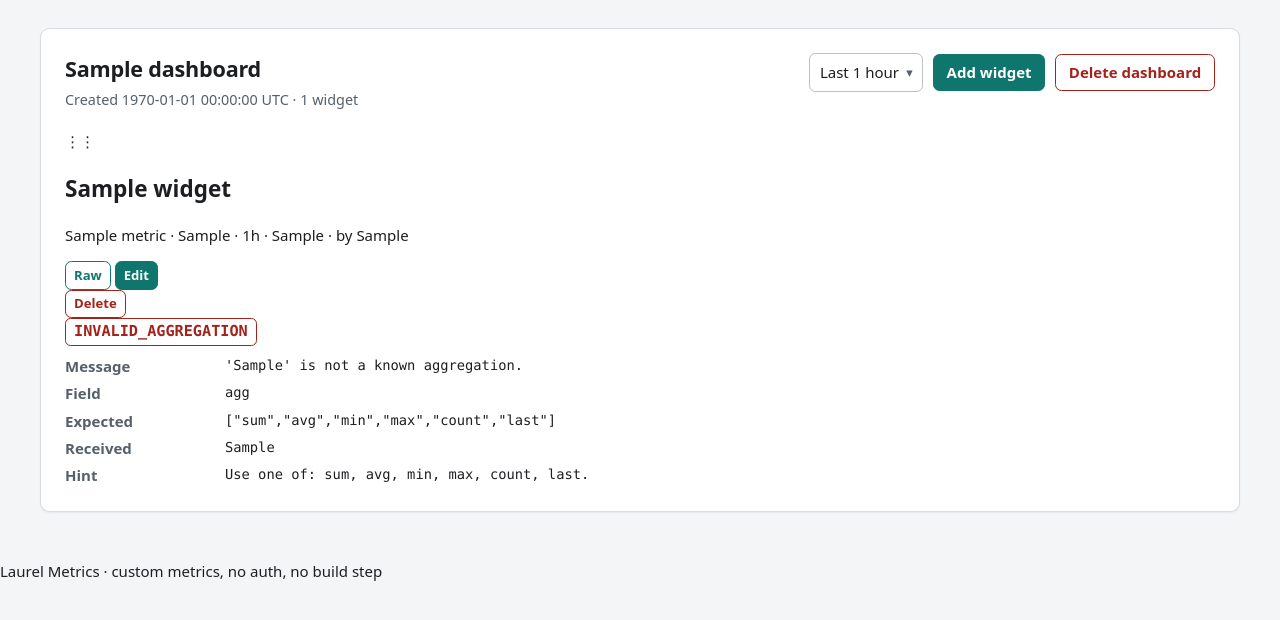
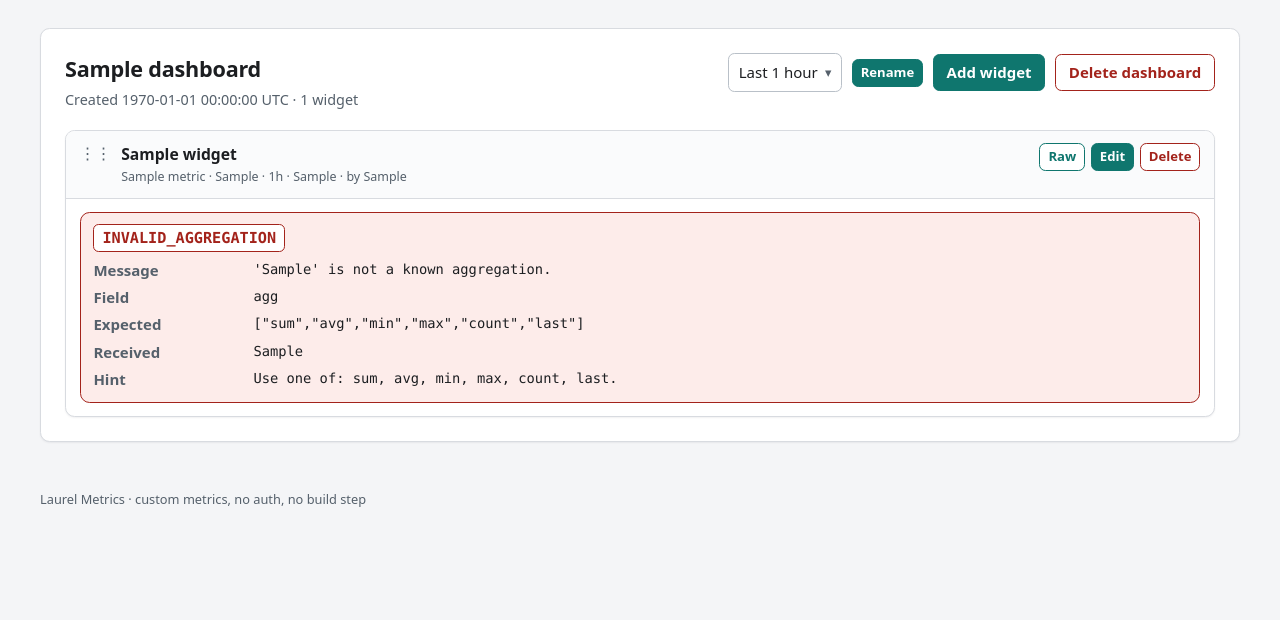
Before and after one commit to laurel-applications/laurel_custom-metrics-system, a Flask app: page /dashboards/1 in a window 1280 px wide. Shown: the part 56-676 px from the top of the page. Run offline with Flask 3, Linux system fonts and the light colour scheme; tables that the repository leaves empty hold one stand-in row (values such as "Sample post").

Commit message:
feat(web): allow renaming a dashboard
The name of a dashboard could only be set when it was created, so a name
that was mistyped or that no longer describes the dashboard had to be
lived with. The dashboard page now offers a rename form next to the
other actions, and the route validates the new name with the helper the
create form already uses, so a rename can never store a name the create
form would have rejected.

The form works without JavaScript: the page is server rendered and a
rejected name comes back with the standard error block.

```diff
--- a/app/static/style.css
+++ b/app/static/style.css
@@ -524,3 +524,206 @@ textarea:focus {
   background: var(--accent-soft);
   color: var(--accent);
 }
+
+/* ---------------------------------------------------------- dashboard rename */
+
+.dashboard-rename {
+  position: relative;
+}
+
+.dashboard-rename > summary {
+  list-style: none;
+  cursor: pointer;
+}
+
+.dashboard-rename > summary::-webkit-details-marker {
+  display: none;
+}
+
+.rename-form {
+  position: absolute;
+  z-index: 20;
+  top: calc(100% + 0.35rem);
+  right: 0;
+  width: 18rem;
+  display: flex;
+  flex-direction: column;
+  gap: 0.5rem;
+  padding: 0.75rem;
+  background: var(--surface);
+  border: 1px solid var(--border);
+  border-radius: var(--radius);
+  box-shadow: var(--shadow);
+}
+
+/* ----------------------------------------------------------- widget grid */
+
+.widget-grid {
+  display: grid;
+  grid-template-columns: repeat(auto-fit, minmax(22rem, 1fr));
+  gap: 1rem;
+}
+
+.widget {
+  background: var(--surface);
+  border: 1px solid var(--border);
+  border-radius: var(--radius);
+  box-shadow: var(--shadow);
+  display: flex;
+  flex-direction: column;
+  overflow: hidden;
+}
+
+.widget.sortable-ghost {
+  opacity: 0.45;
+}
+
+.widget.sortable-chosen {
+  box-shadow: 0 0 0 2px var(--accent);
+}
+
+.widget-head {
+  display: flex;
+  align-items: flex-start;
+  gap: 0.6rem;
+  padding: 0.7rem 0.85rem;
+  border-bottom: 1px solid var(--border);
+  background: var(--surface-alt);
+}
+
+.widget-handle {
+  cursor: grab;
+  color: var(--text-muted);
+  font-size: 1rem;
+  line-height: 1.2;
+  user-select: none;
+  padding-top: 0.1rem;
+}
+
+.widget-titles {
+  flex: 1 1 auto;
+  min-width: 0;
+}
+
+.widget-title {
+  margin: 0;
+  font-size: 0.98rem;
+  overflow-wrap: anywhere;
+}
+
+.widget-meta {
+  margin: 0.1rem 0 0;
+  color: var(--text-muted);
+  font-size: 0.78rem;
+  overflow-wrap: anywhere;
+}
+
+.widget-actions {
+  display: flex;
+  align-items: center;
+  gap: 0.35rem;
+}
+
+.widget-actions form {
+  margin: 0;
+}
+
+.widget-body {
+  padding: 0.85rem;
+  min-height: 8rem;
+}
+
+.widget-placeholder {
+  margin: 0;
+  color: var(--text-muted);
+  font-size: 0.85rem;
+}
+
+/* The canvas is sized by Chart.js from its parent, so the parent needs a
+   fixed height. */
+.chart-box {
+  position: relative;
+  height: 16rem;
+  width: 100%;
+}
+
+.widget-error {
+  border: 1px solid var(--danger);
+  background: var(--danger-soft);
+  border-radius: var(--radius);
+  padding: 0.7rem 0.8rem;
+  margin: 0;
+}
+
+.widget-error .error-code {
+  margin-bottom: 0.4rem;
+}
+
+.widget-table {
+  width: 100%;
+  border-collapse: collapse;
+  font-size: 0.82rem;
+}
+
+.widget-table th,
+.widget-table td {
+  text-align: left;
+  padding: 0.3rem 0.45rem;
+  border-bottom: 1px solid var(--border);
+  font-variant-numeric: tabular-nums;
+}
+
+.widget-table th {
+  color: var(--text-muted);
+  font-size: 0.72rem;
+  text-transform: uppercase;
+  letter-spacing: 0.04em;
+}
+
+.stat {
+  display: flex;
+  align-items: baseline;
+  gap: 0.4rem;
+  padding: 1.5rem 0.5rem;
+  justify-content: center;
+}
+
+.stat-value {
+  font-size: 2.6rem;
+  font-weight: 700;
+  line-height: 1.1;
+  font-variant-numeric: tabular-nums;
+}
+
+.stat-unit {
+  color: var(--text-muted);
+  font-size: 1rem;
+}
+
+.stat-caption {
+  text-align: center;
+  color: var(--text-muted);
+  font-size: 0.82rem;
+  margin: 0 0 0.75rem;
+}
+
+.grid-status {
+  margin: 0 0 0.75rem;
+  font-size: 0.85rem;
+  color: var(--text-muted);
+}
+
+.grid-status.is-error {
+  color: var(--danger);
+  font-weight: 600;
+}
+
+/* ---------------------------------------------------------------- footer */
+
+.footer {
+  max-width: 78rem;
+  margin: 0 auto;
+  padding: 0 1.5rem 2rem;
+  color: var(--text-muted);
+  font-size: 0.8rem;
+}
--- a/app/templates/dashboard.html
+++ b/app/templates/dashboard.html
@@ -39,6 +39,25 @@
             <button type="button" class="time-picker-option" role="option" data-range="7d">Last 7 days</button>
           </div>
         </div>
+        <details class="dashboard-rename"{% if error %} open{% endif %}>
+          <summary class="button button-small">Rename</summary>
+          <form
+            method="post"
+            action="{{ url_for('web.dashboard_rename', dashboard_id=dashboard.id) }}"
+            class="rename-form"
+          >
+            <label class="field-label" for="dashboard-name">Dashboard name</label>
+            <input
+              type="text"
+              id="dashboard-name"
+              name="name"
+              value="{{ dashboard.name }}"
+              maxlength="255"
+              required
+            />
+            <button type="submit" class="button button-small">Save</button>
+          </form>
+        </details>
         <a
           class="button"
           href="{{ url_for('web.widget_form_new', dashboard_id=dashboard.id) }}"
@@ -54,7 +73,7 @@
       </div>
     </div>
 
-    {{ error_block(error, "The widget could not be saved") }}
+    {{ error_block(error, "The dashboard could not be renamed") }}
 
     {% if widgets %}
       <p class="grid-status" data-role="order-status" aria-live="polite"></p>
--- a/app/web/routes.py
+++ b/app/web/routes.py
@@ -379,6 +379,25 @@ def _render_dashboards(error: Mapping[str, Any] | None = None, status: int = 200
     )
 
 
+def _render_dashboard_detail(
+    dashboard: Dashboard,
+    *,
+    error: Mapping[str, Any] | None = None,
+    status: int = 200,
+) -> Any:
+    """Render the dashboard page, optionally with an error block."""
+    return (
+        render_template(
+            "dashboard.html",
+            dashboard=dashboard,
+            widgets=_widget_rows(dashboard.id),
+            metrics=_metric_rows(),
+            error=error,
+        ),
+        status,
+    )
+
+
 def _render_widget_form(
     dashboard: Dashboard,
     *,
@@ -564,13 +583,25 @@ def dashboard_create() -> Any:
 def dashboard_detail(dashboard_id: int) -> Any:
     """Show a dashboard with its widgets."""
     dashboard = _get_dashboard(dashboard_id)
-    return render_template(
-        "dashboard.html",
-        dashboard=dashboard,
-        widgets=_widget_rows(dashboard_id),
-        metrics=_metric_rows(),
-        error=None,
-    )
+    return _render_dashboard_detail(dashboard)
+
+
+@bp.post("/dashboards/<int:dashboard_id>/rename")
+def dashboard_rename(dashboard_id: int) -> Any:
+    """Rename a dashboard from the dashboard page."""
+    dashboard = _get_dashboard(dashboard_id)
+
+    try:
+        name = validation.validate_name(request.form.get("name"))
+    except ApiError as error:
+        return _render_dashboard_detail(
+            dashboard, error=_error_payload(error), status=error.http_status
+        )
+
+    dashboard.name = name
+    db.session.commit()
+
+    return redirect(url_for("web.dashboard_detail", dashboard_id=dashboard.id), code=303)
 
 
 @bp.get("/dashboards/<int:dashboard_id>/widgets/new")
```
Also changed, not shown: tests/test_web.py (+95 -0 lines).
